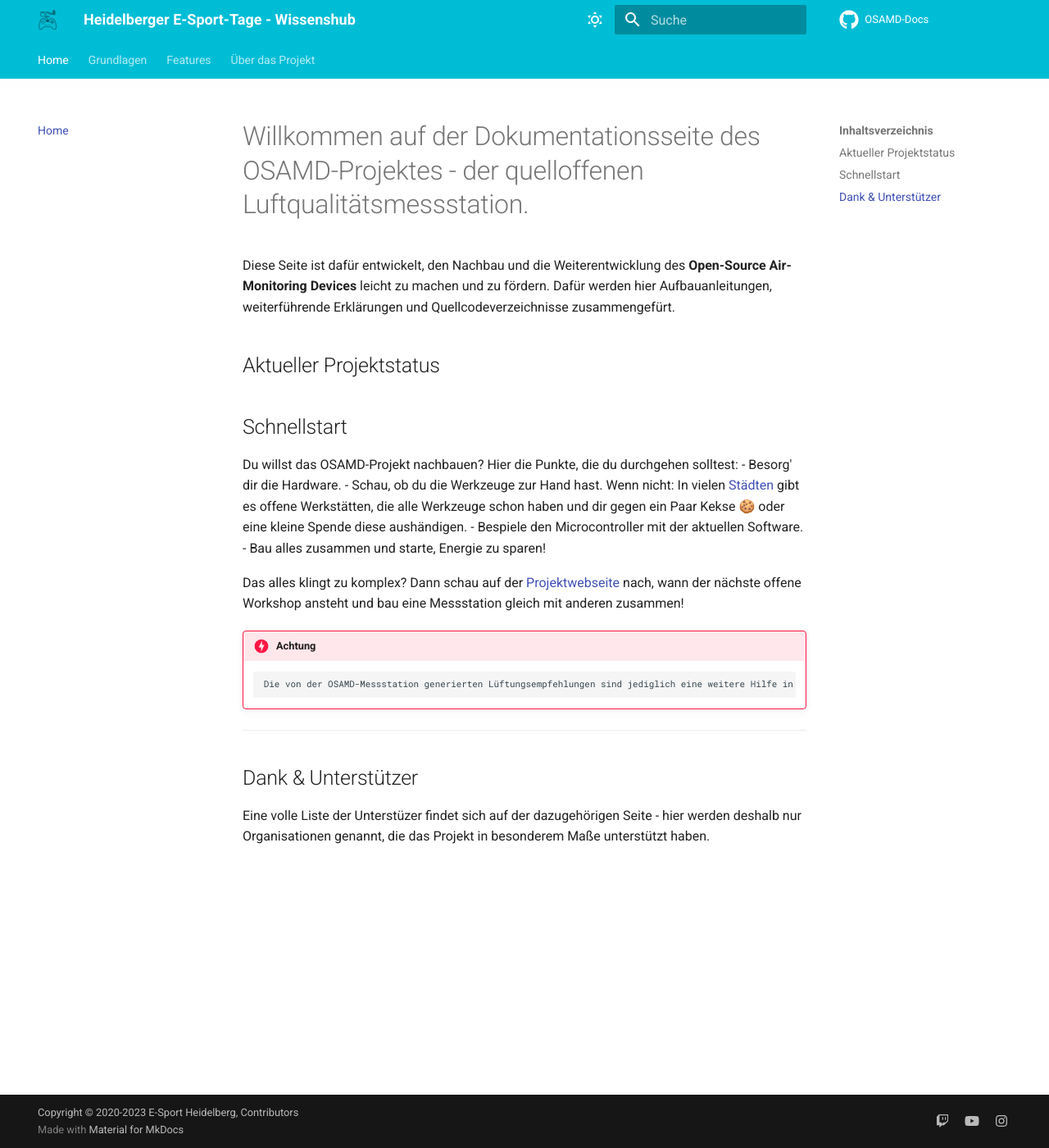
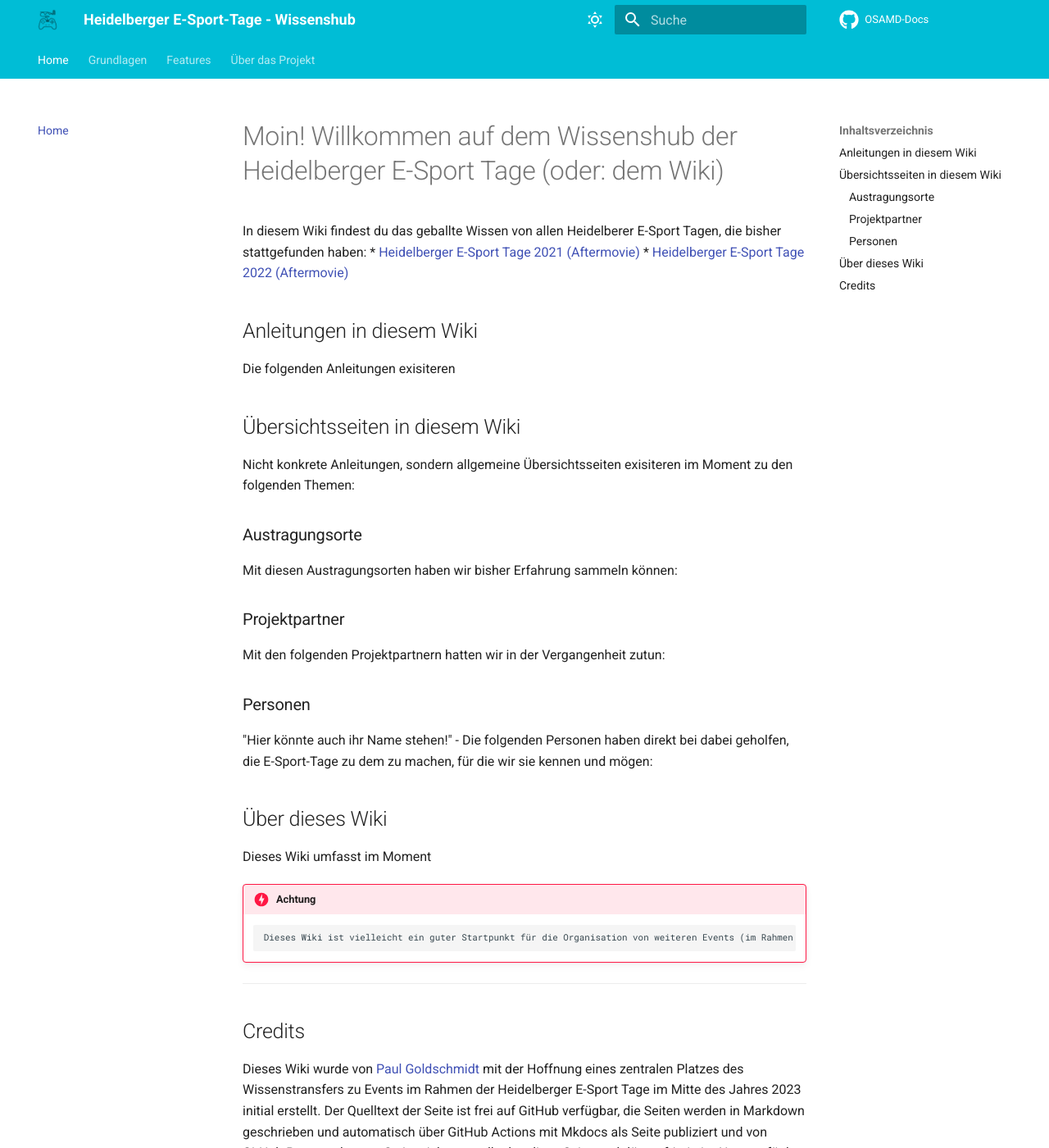
Before and after one commit to esportheidelberg/ESHD-Docs, an MkDocs documentation site: the page built from docs/index.md, in a window 1280 px wide and 1400 px high. Shown: the whole window at 82% size. Built offline with MkDocs 1.6.1 and Material for MkDocs 9.7.7, drawn with Linux system fonts in a browser that asks for light colours; comment, search, counter and statistics services are not loaded; some of the changed text lies outside the part shown.

Commit message:
Struktur geändert, Seiten geändert

```diff
--- a/docs/index.md
+++ b/docs/index.md
@@ -1,21 +1,30 @@
-# Willkommen auf der Dokumentationsseite des OSAMD-Projektes - der quelloffenen Luftqualitätsmessstation.
+# Moin! Willkommen auf dem Wissenshub der Heidelberger E-Sport Tage (oder: dem Wiki)
 
-Diese Seite ist dafür entwickelt, den Nachbau und die Weiterentwicklung des **Open-Source Air-Monitoring Devices** leicht zu machen und zu fördern. Dafür werden hier Aufbauanleitungen, weiterführende Erklärungen und Quellcodeverzeichnisse zusammengefürt.
+In diesem Wiki findest du das geballte Wissen von allen Heidelberer E-Sport Tagen, die bisher stattgefunden haben:
+* [Heidelberger E-Sport Tage 2021](events/esporttage2021) [(Aftermovie)](https://www.youtube.com/watch?v=hgW-Nj9en6I)
+* [Heidelberger E-Sport Tage 2022]() [(Aftermovie)](https://www.youtube.com/watch?v=k5y1RATkXUo)
 
-## Aktueller Projektstatus
+## Anleitungen in diesem Wiki
+Die folgenden Anleitungen exisiteren
 
-## Schnellstart
-Du willst das OSAMD-Projekt nachbauen? Hier die Punkte, die du durchgehen solltest:
-- Besorg' dir die Hardware.
-- Schau, ob du die Werkzeuge zur Hand hast. Wenn nicht: In vielen [Städten](https://hackaday.io/hackerspaces) gibt es offene Werkstätten, die alle Werkzeuge schon haben und dir gegen ein Paar Kekse 🍪 oder eine kleine Spende diese aushändigen.
-- Bespiele den Microcontroller mit der aktuellen Software.
-- Bau alles zusammen und starte, Energie zu sparen!
+## Übersichtsseiten in diesem Wiki
+Nicht konkrete Anleitungen, sondern allgemeine Übersichtsseiten exisiteren im Moment zu den folgenden Themen:
 
-Das alles klingt zu komplex? Dann schau auf der [Projektwebseite](https://osamd.de/) nach, wann der nächste offene Workshop ansteht und bau eine Messstation gleich mit anderen zusammen!
+### Austragungsorte
+Mit diesen Austragungsorten haben wir bisher Erfahrung sammeln können:
+
+### Projektpartner
+Mit den folgenden Projektpartnern hatten wir in der Vergangenheit zutun:
+
+### Personen
+"Hier könnte auch ihr Name stehen!" - Die folgenden Personen haben direkt bei dabei geholfen, die E-Sport-Tage zu dem zu machen, für die wir sie kennen und mögen:
+
+## Über dieses Wiki
+Dieses Wiki umfasst im Moment
 
 !!! danger "Achtung"
-        Die von der OSAMD-Messstation generierten Lüftungsempfehlungen sind jediglich eine weitere Hilfe in der Entscheidungsfindung, ob es sinnvoll ist zu lüften und sollten nicht als einziger Faktor in der Entscheidung genommen werden. Aufgrund des Messprinzipes können manche gefährlichen Stoffe in der Luft nicht detektiert werden.
+        Dieses Wiki ist vielleicht ein guter Startpunkt für die Organisation von weiteren Events (im Rahmen der Heidelberger E-Sport Tage 2023 oder für ganz andere Events), jedoch sollte dieses Wiki gleichzeitig nicht die einzige Wissensquelle für euer Event sein. Kooperiert mit erfahrenen Menschen, fragt nach und nutzt euren natürlichen Menschenverstand, um das Event zu der bestmöglichen Erfahrung für alle Beteiligten zu machen.
 ---
 
-## Dank & Unterstützer
-Eine volle Liste der Unterstüzer findet sich auf der dazugehörigen Seite - hier werden deshalb nur Organisationen genannt, die das Projekt in besonderem Maße unterstützt haben.
+## Credits
+Dieses Wiki wurde von [Paul Goldschmidt](https://paul-goldschmidt.de/) mit der Hoffnung eines zentralen Platzes des Wissenstransfers zu Events im Rahmen der Heidelberger E-Sport Tage im Mitte des Jahres 2023 initial erstellt. Der Quelltext der Seite ist frei auf GitHub verfügbar, die Seiten werden in Markdown geschrieben und automatisch über GitHub Actions mit Mkdocs als Seite publiziert und von GitHub Pages gehostet. So ist sichergestellt, das diese Seite auch längerfristig im Netz verfügbar bleibt.
```
Also changed, not shown: docs/events/esporttage2021.md (added, +13 -0 lines), docs/about/privacy-policy.md (deleted), docs/about/roadmap.md (deleted), docs/about/the-project.md (deleted), docs/anleitungen/das-wiki-bearbeiten.md (added), docs/features/get-involved.md (deleted), docs/features/today.md (deleted), docs/features/tomorrow.md (deleted), docs/uebersicht/faq.md (added), docs/uebersicht/further-projects.md (added), docs/uebersicht/getting-started.md (added), docs/uebersicht/hardware.md (added), docs/uebersicht/software.md (added), docs/uebersicht/the-science.md (added).
